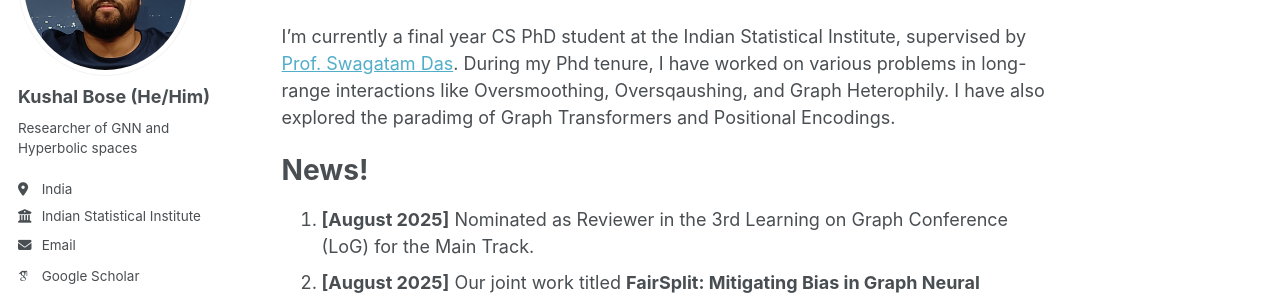
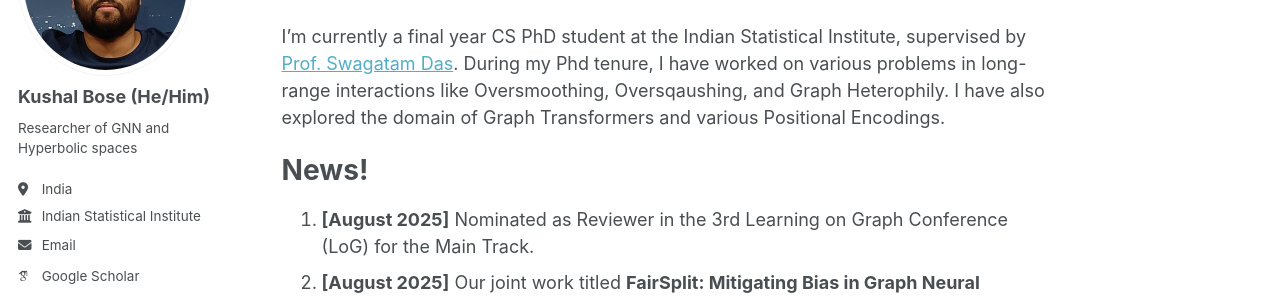
Before and after one commit to kushalbose92/kushalbose92.github.io, a Jekyll site: the page built from _pages/about.md, in a window 1280 px wide and 1304 px high. Shown: the part 224-522 px from the top of the window. Built offline with Jekyll 4.4.1, drawn with Linux system fonts in a browser that asks for light colours; some web fonts are replaced; a script that is not in the unit is left out.

Commit message:
Update about.md

```diff
--- a/_pages/about.md
+++ b/_pages/about.md
@@ -9,7 +9,7 @@ redirect_from:
 
 I’m Kushal, an AI researcher working on Deep Learning on Graphs. I am also interested in handling data in non-Euclidean spaces.
 
-I’m currently a final year CS PhD student at the Indian Statistical Institute, supervised by [Prof. Swagatam Das](https://www2.isical.ac.in/~swagatam.das/). During my Phd tenure, I have worked on various problems in long-range interactions like Oversmoothing, Oversqaushing, and Graph Heterophily. I have also explored the paradimg of Graph Transformers and Positional Encodings.
+I’m currently a final year CS PhD student at the Indian Statistical Institute, supervised by [Prof. Swagatam Das](https://www2.isical.ac.in/~swagatam.das/). During my Phd tenure, I have worked on various problems in long-range interactions like Oversmoothing, Oversqaushing, and Graph Heterophily. I have also explored the domain of Graph Transformers and various Positional Encodings.
 
 News!
 ======
```
